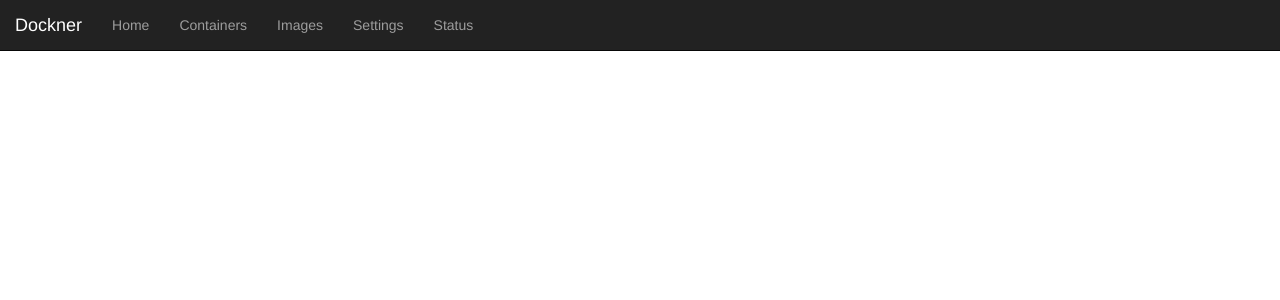
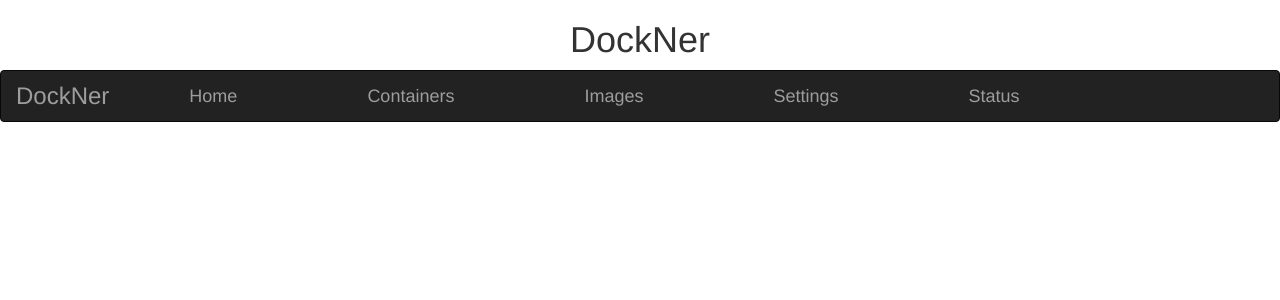
Before and after one commit to hamoudakarim/dockner, a Flask app: page / in a window 1280 px wide. Shown: the top 300 px of the page. Run offline with Flask 2, Linux system fonts and the light colour scheme; some libraries are stand-ins or nearby versions.

Commit message:
change the app layout

```diff
--- a/app/routes.py
+++ b/app/routes.py
@@ -1,5 +1,5 @@
 from app import app
-from flask import render_template
+from flask import render_template, url_for
 
 
 
@@ -9,3 +9,22 @@
 @app.route('/index')
 def index():
     return(render_template("index.html"))
+
+@app.route("/containers")
+def containers():
+    return("Hello containers")
+
+
+@app.route("/images")
+def images():
+    return("Hello images")
+
+
+@app.route("/settings")
+def settings():
+    return("Hello settings")
+
+
+@app.route("/status")
+def status():
+    return("Hello status")
--- a/app/static/style.css
+++ b/app/static/style.css
@@ -1,30 +1,15 @@
-body{
-  padding-top: 70px !important;
+.navbar-brand{
+  font-size: 24px !important;
+
 }
-a:active{
+
+.navbar-nav a{
+  font-size: 18px !important;
+  margin-left: 50px !important;
+  margin-right: 50px !important;
+}
+
+.navbar-nav a:active{
   color: #fff !important;
   background-color: #080808 !important;
 }
-.about-me{
-  margin: 20px 50px !important;
-  height: 500px !important;
-}
-.about-me p{
-  font-size: 20px !important;
-}
-mark{
-  background-color: #ffc107 !important;
-}
-.social-icons{
-  margin-top: 50px;
-}
-.social-icons i{
-padding: 10px !important;
-}
-.social-icons a:active{
-  background-color: transparent !important;
-
-}
-.animated{
-  animation-duration: 3s !important;
-}
--- a/app/templates/base.html
+++ b/app/templates/base.html
@@ -9,11 +9,12 @@
     <link rel="stylesheet" href="{{url_for('static', filename='font-awesome-4.7.0/css/font-awesome.css')}}">
     <link rel="stylesheet" href="{{url_for('static', filename='animate.css')}}">
     <link rel="stylesheet" href="{{url_for('static', filename='style.css')}}">
-    <title>{% block title %}{% endblock%}-Blog</title>
+    <title>{% block title %}{% endblock%}-Dockner</title>
   </head>
   <body>
+    <h1 class="header text-center">DockNer</h1>
 {% block navbar_container %}
-<nav class="navbar navbar-inverse navbar-fixed-top">
+<nav class="navbar navbar-inverse">
   <div class="container-fluid">
     <div class="navbar-header">
       <button type="button" name="button" class="navbar-toggle" data-toggle="collapse" data-target="#myblognavbar" aria-expanded="false">
@@ -22,7 +23,7 @@
         <span class="icon-bar"></span>
         <span class="icon-bar"></span>
       </button>
-      <a class="navbar-brand" href="{{url_for("index")}}">Dockner</a>
+      <a class="navbar-brand" href="{{url_for("index")}}">DockNer</a>
     </div>
     <div class="collapse navbar-collapse" id="myblognavbar">
       <ul class="nav navbar-nav">
```
